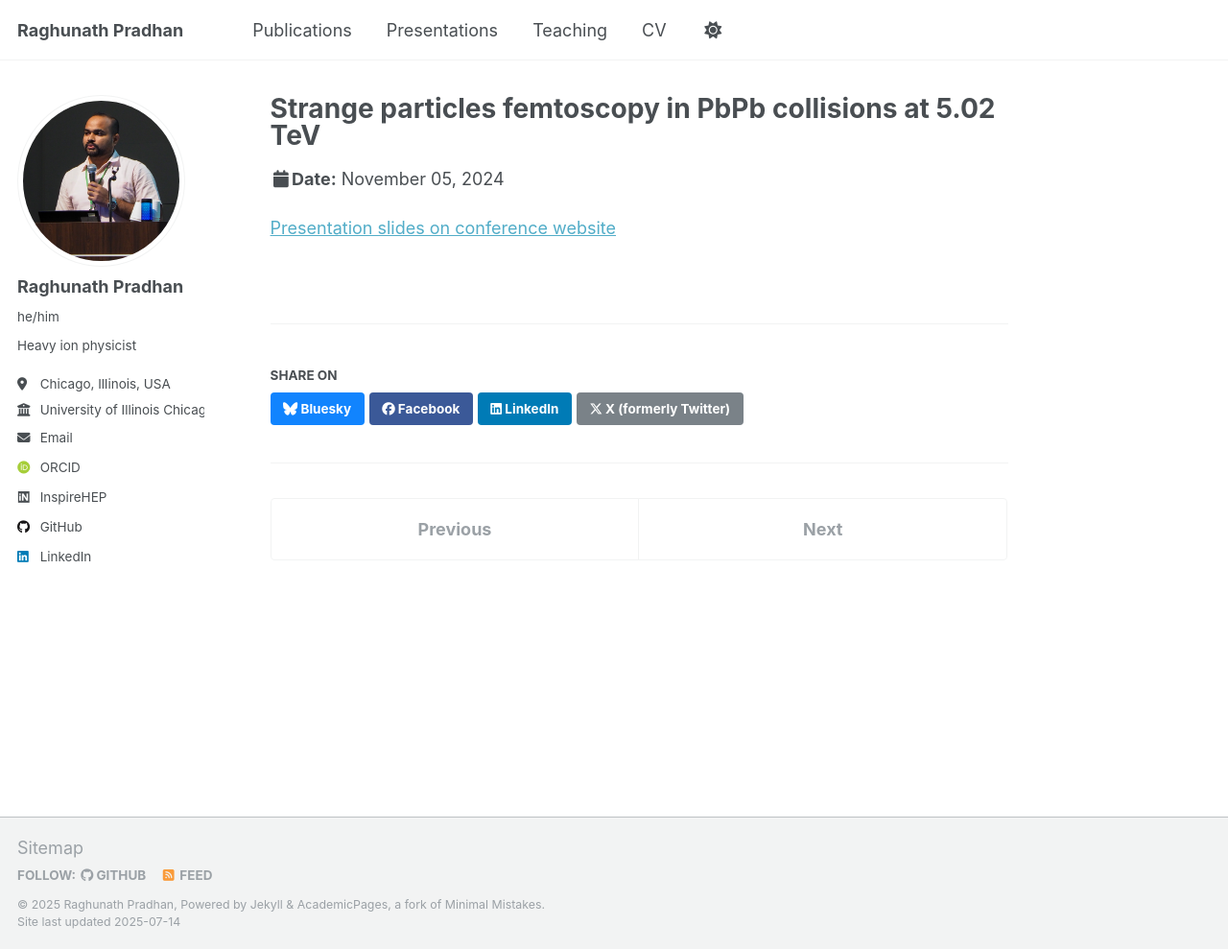
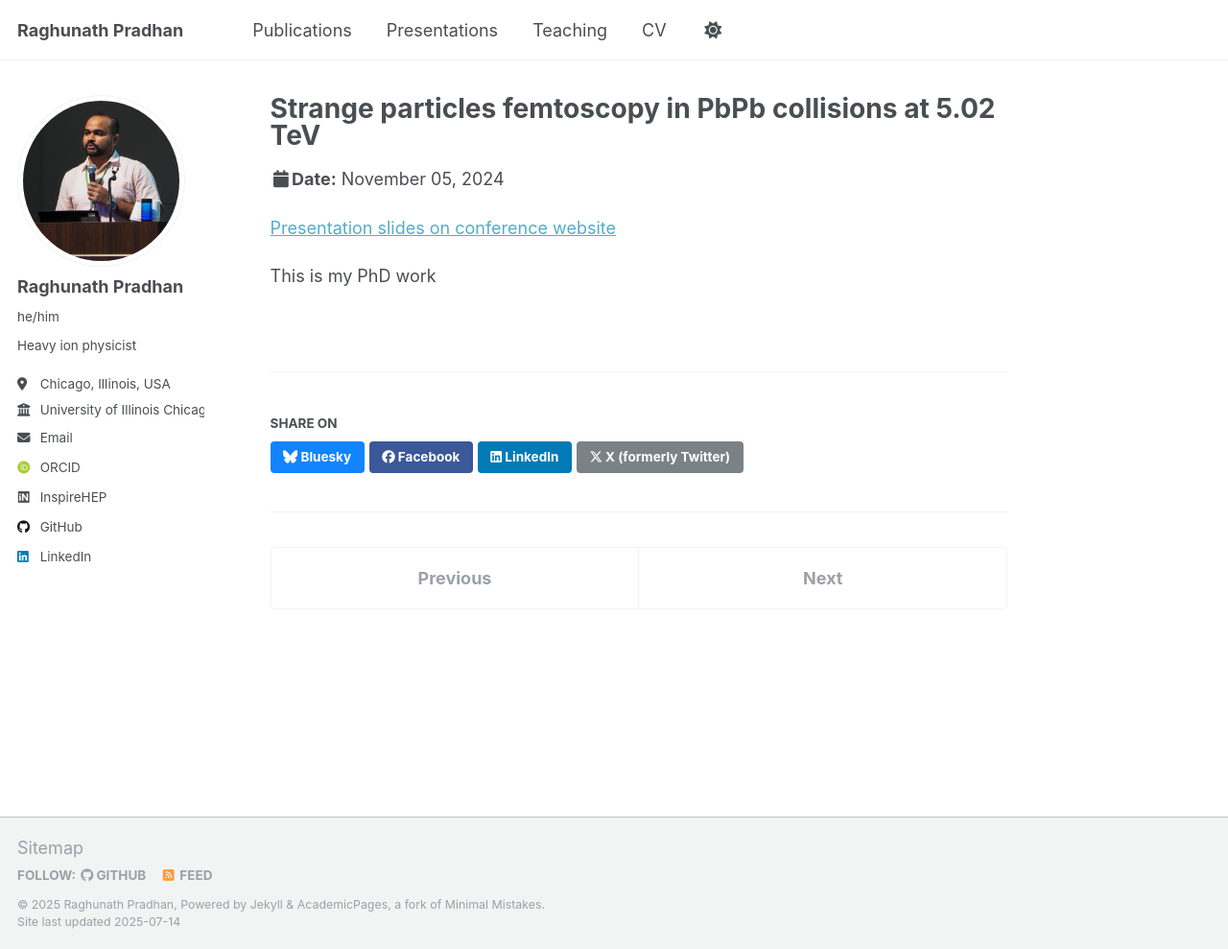
Before and after one commit to RAGHUMATAPITA/RAGHUMATAPITA.github.io, a Jekyll site: the page built from _talks/2024-11-05-WPCF.md, in a window 1280 px wide and 989 px high. Shown: the whole window at 96% size. Built offline with Jekyll 4.4.1, drawn with Linux system fonts in a browser that asks for light colours; some web fonts are replaced; a script that is not in the unit is left out.

Commit message:
Update 2024-11-05-WPCF.md

```diff
--- a/_talks/2024-11-05-WPCF.md
+++ b/_talks/2024-11-05-WPCF.md
@@ -8,3 +8,5 @@ date: 2024-11-05
 location: "Toulouse, France"
 ---
 [Presentation slides on conference website](https://indico.in2p3.fr/event/32030/contributions/145043/)
+
+This is my PhD work
```
